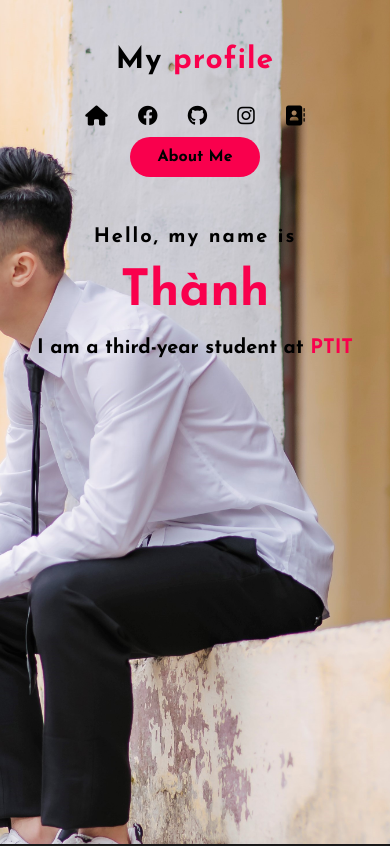
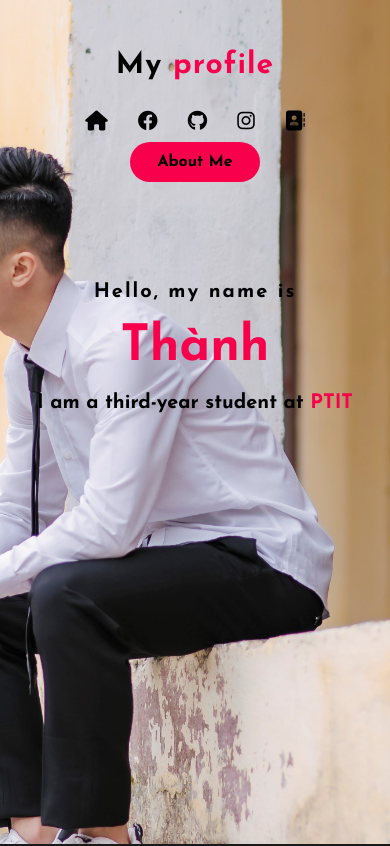
Before and after one commit to ntt1912/Team7, a plain HTML site: page codecuaThanh/index.html in a window 390 px wide. Shown: the top 846 px of the page. Drawn offline with Linux system fonts and the light colour scheme.

Commit message:
Thanh's update

```diff
--- a/codecuaThanh/style.css
+++ b/codecuaThanh/style.css
@@ -16,7 +16,7 @@ nav{
     display: flex;
     align-items: center;
     justify-content: space-between;
-    padding-top:45px;
+    padding-top:50px;
     padding-left:8%;
     padding-right:8%;
 }
@@ -39,6 +39,7 @@ nav ul li a{
     text-decoration: none;
     font-weight: bold;
     text-transform: capitalize;
+    font-size:20px;
 }
 nav ul li a:hover{
     color: #f9004d;
@@ -175,6 +176,12 @@ footer p{
       text-align: center;
       margin-top: 50px;
     }
+    .content{
+      position: static;
+      transform: none;
+      text-align: center;
+      padding: 80px 0px;
+    }
 
     .about img {
       display: block;
@@ -252,7 +259,7 @@ footer p{
         position: static;
         transform: none;
         text-align: center;
-        padding: 0 15px;
+        padding: 50px 15px;
     }
     h1{
         font-size: 50px;
```
Also changed, not shown: codecuaThanh/index.html (+2 -3 lines).
